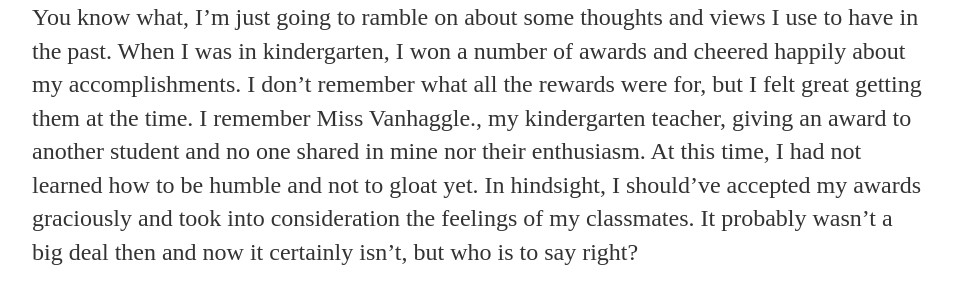
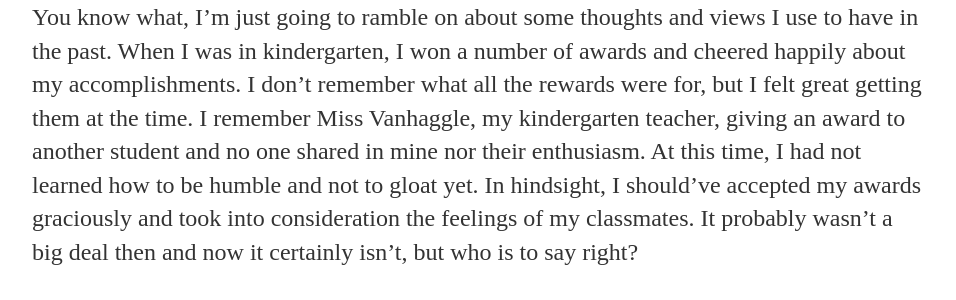
Before and after one commit to Wakahisa/PeterShares, a Jekyll site: the page built from _posts/2020-11-05-past-lessons.md, in a window 1280 px wide. Shown: the part 254-554 px from the top of the page, without its empty margins (160-1116 px from the left). Built offline with Jekyll 4.4.1, drawn with Linux system fonts in a browser that asks for light colours.

```diff
--- a/_posts/2020-11-05-past-lessons.md
+++ b/_posts/2020-11-05-past-lessons.md
@@ -5,7 +5,7 @@ date: 2020-11-05
 ---
 
 You know what, I'm just going to ramble on about some thoughts and views I use to have in the past. When I was in kindergarten, I won a number of awards and cheered happily about my accomplishments. I don't remember what all the
-rewards were for, but I felt great getting them at the time. I remember Miss Vanhaggle., my kindergarten teacher, giving an award to another student and no one shared in mine nor their enthusiasm. At this time, I had not learned how to
+rewards were for, but I felt great getting them at the time. I remember Miss Vanhaggle, my kindergarten teacher, giving an award to another student and no one shared in mine nor their enthusiasm. At this time, I had not learned how to
 be humble and not to gloat yet. In hindsight, I should've accepted my awards graciously and took into consideration the feelings of my classmates. It probably wasn't a big deal then and now it certainly isn't, but who is to say right?
 
 Let's skip forward to first grade with Mrs. Hansen. We took a vocab test that I didn't take seriously and regretted for awhile, but I didn't speak up about not having reached my capacity and that it was a serious endeavor. I can without a doubt
```
